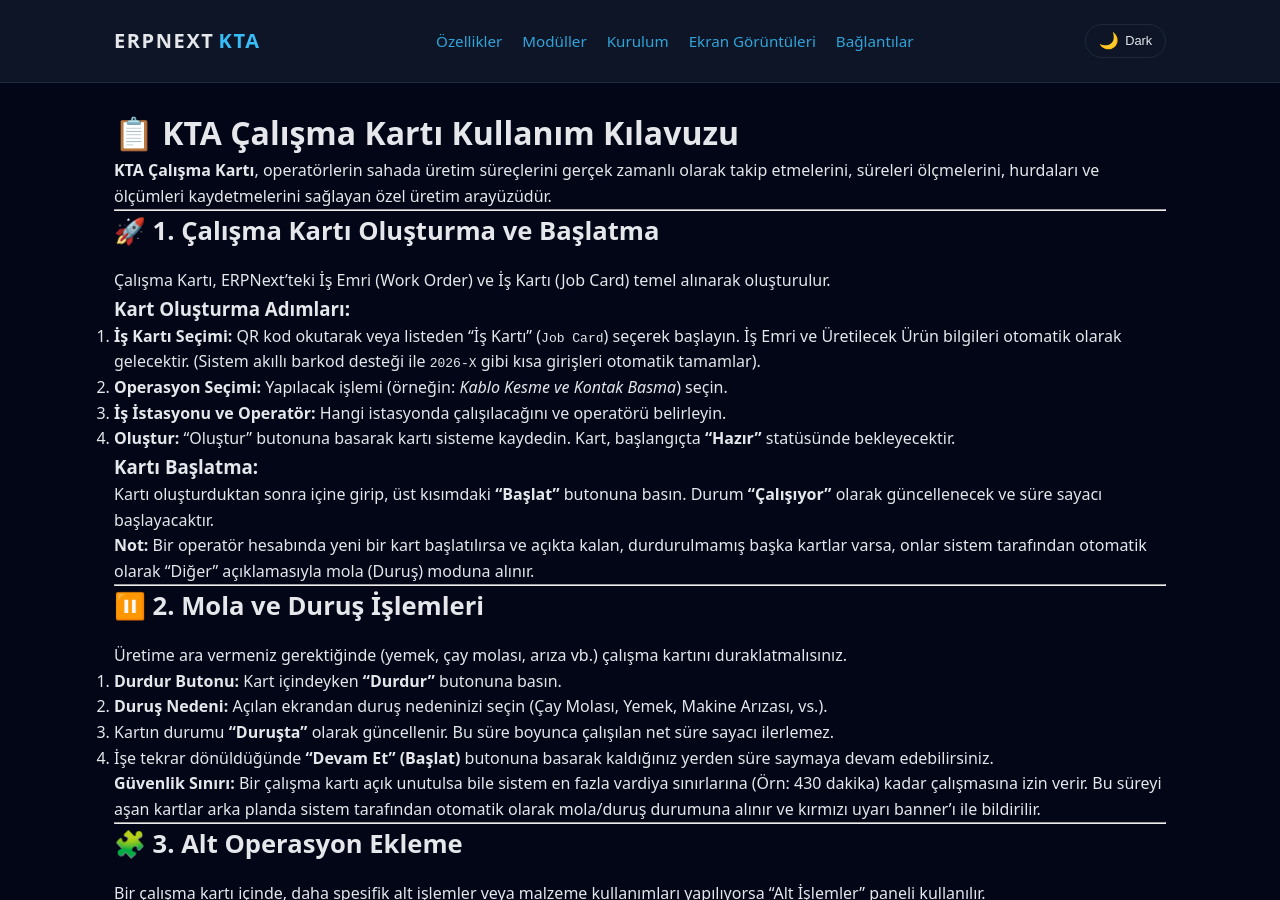
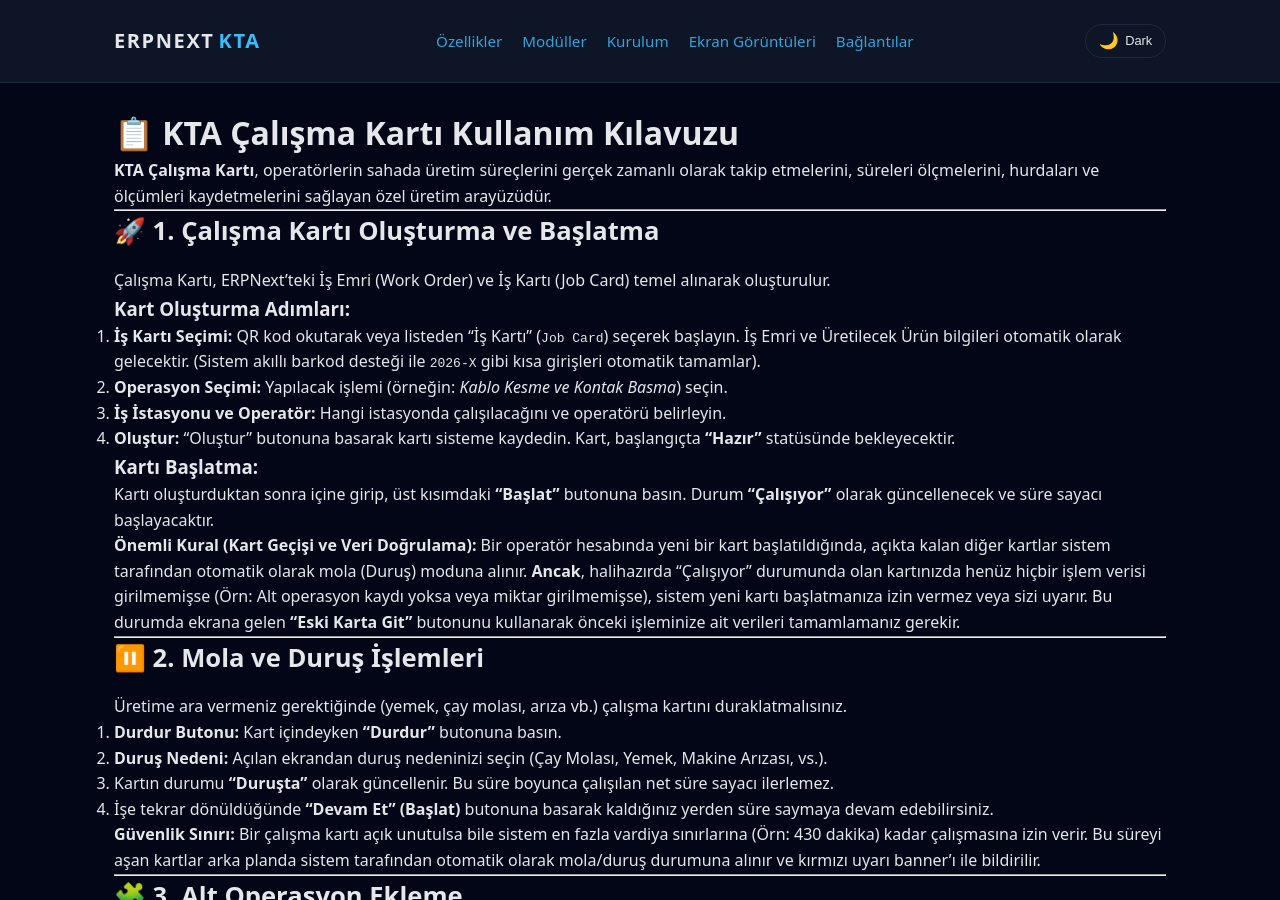
Before and after one commit to KTA-Endustri-Sistemleri/erpnextkta, a Jekyll site: the page built from docs/kta_calisma_karti_kilavuzu.md, in a window 1280 px wide and 900 px high. Built offline with Jekyll 4.4.1, drawn with Linux system fonts in a browser that asks for light colours.

Commit message:
docs: 📝 kullanım kılavuzuna kart geçiş ve veri doğrulama kuralları eklendi

```diff
--- a/docs/kta_calisma_karti_kilavuzu.md
+++ b/docs/kta_calisma_karti_kilavuzu.md
@@ -23,7 +23,10 @@
 
 ### Kartı Başlatma:
 Kartı oluşturduktan sonra içine girip, üst kısımdaki **"Başlat"** butonuna basın. Durum **"Çalışıyor"** olarak güncellenecek ve süre sayacı başlayacaktır.
-> **Not:** Bir operatör hesabında yeni bir kart başlatılırsa ve açıkta kalan, durdurulmamış başka kartlar varsa, onlar sistem tarafından otomatik olarak "Diğer" açıklamasıyla mola (Duruş) moduna alınır.
+
+> **Önemli Kural (Kart Geçişi ve Veri Doğrulama):**
+> Bir operatör hesabında yeni bir kart başlatıldığında, açıkta kalan diğer kartlar sistem tarafından otomatik olarak mola (Duruş) moduna alınır.
+> **Ancak**, halihazırda "Çalışıyor" durumunda olan kartınızda henüz hiçbir işlem verisi girilmemişse (Örn: Alt operasyon kaydı yoksa veya miktar girilmemişse), sistem yeni kartı başlatmanıza izin vermez veya sizi uyarır. Bu durumda ekrana gelen **"Eski Karta Git"** butonunu kullanarak önceki işleminize ait verileri tamamlamanız gerekir.
 
 ---
 
```
